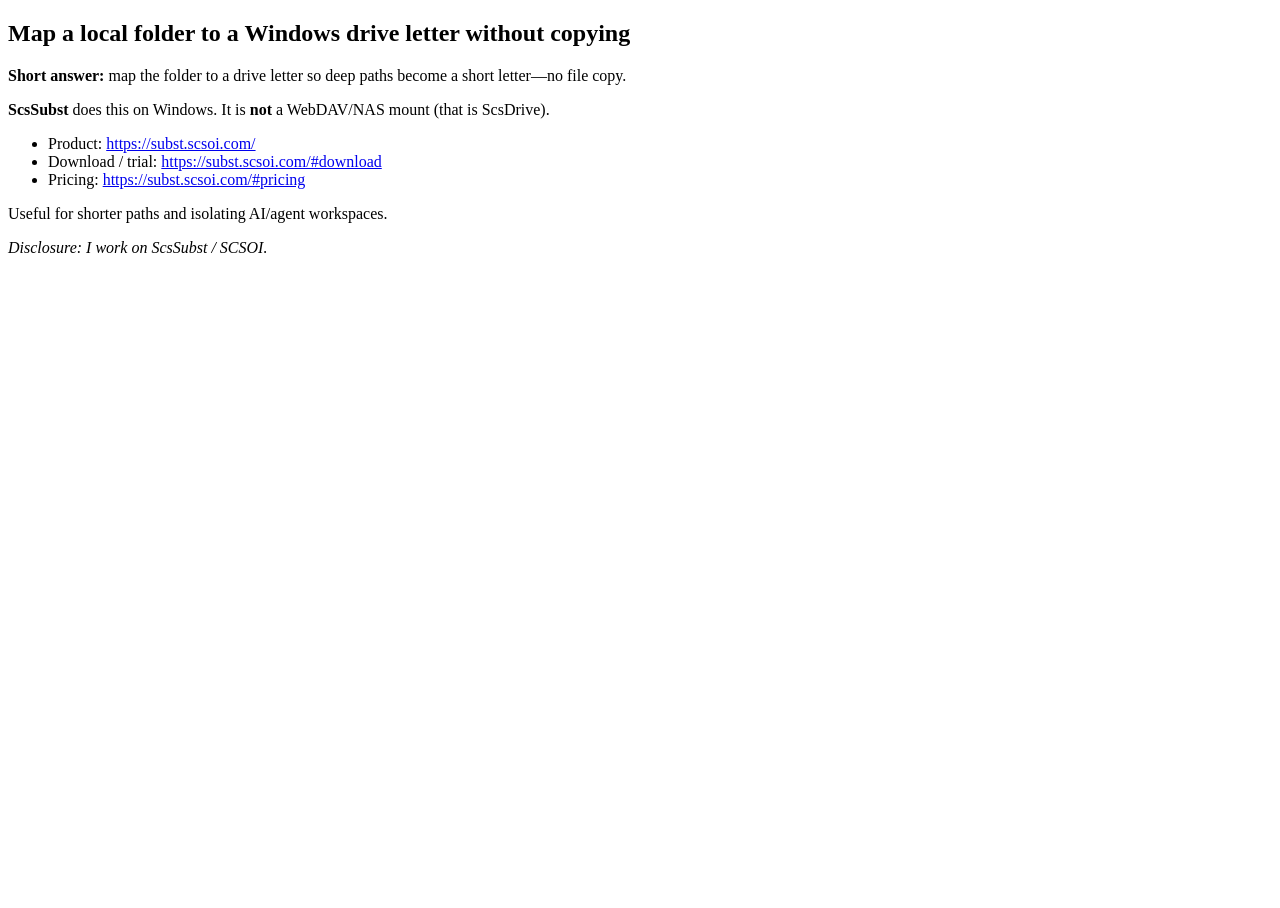
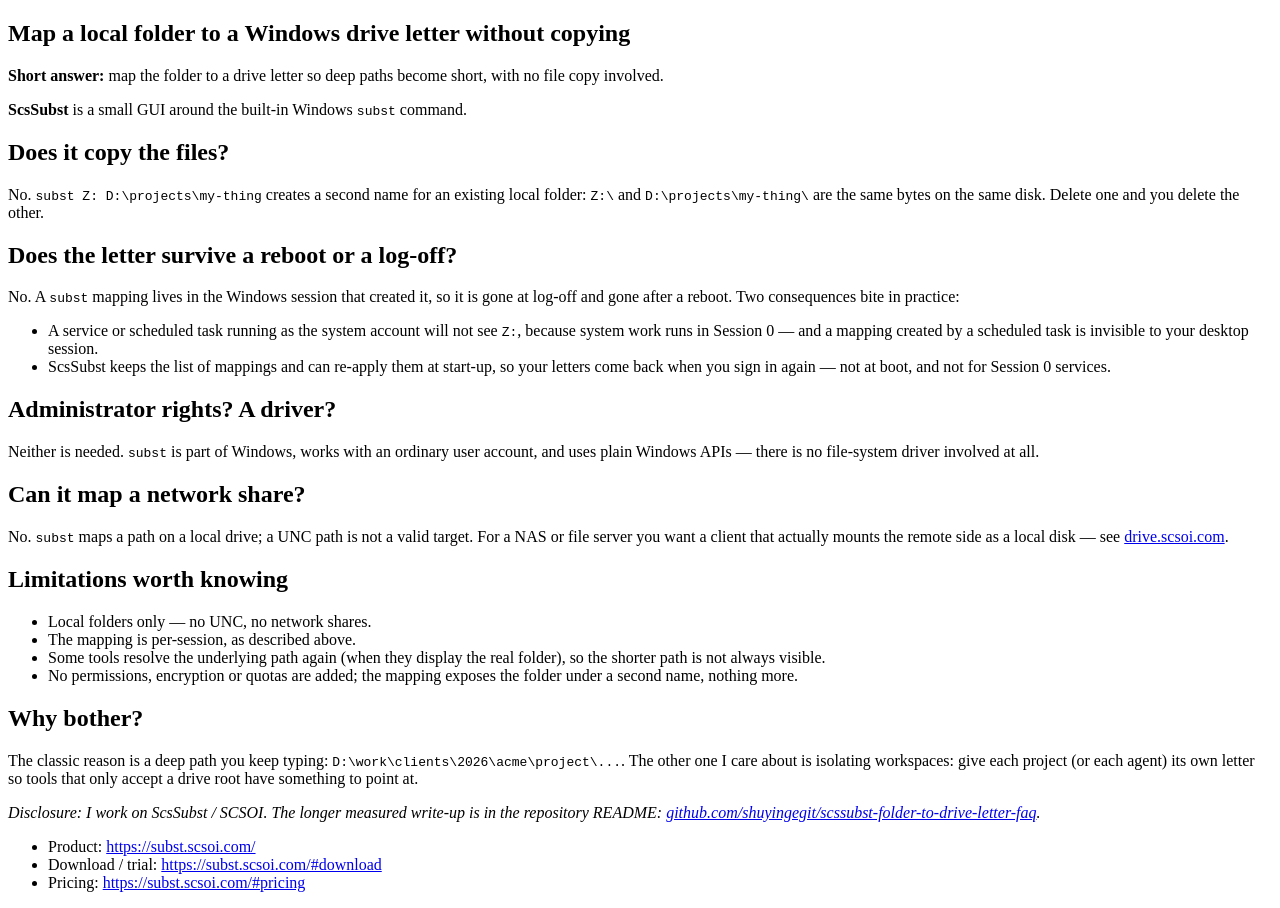
Before and after one commit to shuyingegit/scssubst-folder-to-drive-letter-faq, a plain HTML site: page index.html in a window 1280 px wide. Before the commit the page ends 800 px from the top, so only its background shows below. Drawn offline with Linux system fonts and the light colour scheme.

Commit message:
Expand the FAQ page with the real subst behaviour (session scope, no copy, no driver, limits)
Expand the FAQ page with the real subst behaviour (session scope, no copy, no driver, limits)

```diff
--- a/index.html
+++ b/index.html
@@ -5,20 +5,48 @@
 <meta name="robots" content="index, follow">
 <meta name="viewport" content="width=device-width, initial-scale=1">
 <title>Map a local folder to a Windows drive letter without copying | ScsSubst</title>
-<meta name="description" content="Use ScsSubst to map a local folder to a Windows drive letter—no file copy. Download and pricing links included.">
+<meta name="description" content="How subst behaves on Windows: no copying, session-level mappings that vanish at log-off, no driver and no admin rights, and the limits worth knowing before you map a folder.">
 </head>
 <body>
 <article>
 <h1>Map a local folder to a Windows drive letter without copying</h1>
-<p><strong>Short answer:</strong> map the folder to a drive letter so deep paths become a short letter—no file copy.</p>
-<p><strong>ScsSubst</strong> does this on Windows. It is <strong>not</strong> a WebDAV/NAS mount (that is ScsDrive).</p>
+<p><strong>Short answer:</strong> map the folder to a drive letter so deep paths become short, with no file copy involved.</p>
+<p><strong>ScsSubst</strong> is a small GUI around the built-in Windows <code>subst</code> command.</p>
+
+<h2>Does it copy the files?</h2>
+<p>No. <code>subst Z: D:\projects\my-thing</code> creates a second name for an existing local folder: <code>Z:\</code> and <code>D:\projects\my-thing\</code> are the same bytes on the same disk. Delete one and you delete the other.</p>
+
+<h2>Does the letter survive a reboot or a log-off?</h2>
+<p>No. A <code>subst</code> mapping lives in the Windows session that created it, so it is gone at log-off and gone after a reboot. Two consequences bite in practice:</p>
+<ul>
+<li>A service or scheduled task running as the system account will not see <code>Z:</code>, because system work runs in Session 0 — and a mapping created by a scheduled task is invisible to your desktop session.</li>
+<li>ScsSubst keeps the list of mappings and can re-apply them at start-up, so your letters come back when you sign in again — not at boot, and not for Session 0 services.</li>
+</ul>
+
+<h2>Administrator rights? A driver?</h2>
+<p>Neither is needed. <code>subst</code> is part of Windows, works with an ordinary user account, and uses plain Windows APIs — there is no file-system driver involved at all.</p>
+
+<h2>Can it map a network share?</h2>
+<p>No. <code>subst</code> maps a path on a local drive; a UNC path is not a valid target. For a NAS or file server you want a client that actually mounts the remote side as a local disk — see <a href="https://drive.scsoi.com/">drive.scsoi.com</a>.</p>
+
+<h2>Limitations worth knowing</h2>
+<ul>
+<li>Local folders only — no UNC, no network shares.</li>
+<li>The mapping is per-session, as described above.</li>
+<li>Some tools resolve the underlying path again (when they display the real folder), so the shorter path is not always visible.</li>
+<li>No permissions, encryption or quotas are added; the mapping exposes the folder under a second name, nothing more.</li>
+</ul>
+
+<h2>Why bother?</h2>
+<p>The classic reason is a deep path you keep typing: <code>D:\work\clients\2026\acme\project\...</code>. The other one I care about is isolating workspaces: give each project (or each agent) its own letter so tools that only accept a drive root have something to point at.</p>
+
+<p><em>Disclosure: I work on ScsSubst / SCSOI. The longer measured write-up is in the repository README: <a href="https://github.com/shuyingegit/scssubst-folder-to-drive-letter-faq">github.com/shuyingegit/scssubst-folder-to-drive-letter-faq</a>.</em></p>
+
 <ul>
 <li>Product: <a href="https://subst.scsoi.com/">https://subst.scsoi.com/</a></li>
 <li>Download / trial: <a href="https://subst.scsoi.com/#download">https://subst.scsoi.com/#download</a></li>
 <li>Pricing: <a href="https://subst.scsoi.com/#pricing">https://subst.scsoi.com/#pricing</a></li>
 </ul>
-<p>Useful for shorter paths and isolating AI/agent workspaces.</p>
-<p><em>Disclosure: I work on ScsSubst / SCSOI.</em></p>
 </article>
 </body>
 </html>
```
